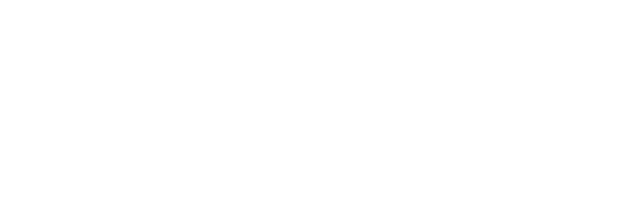
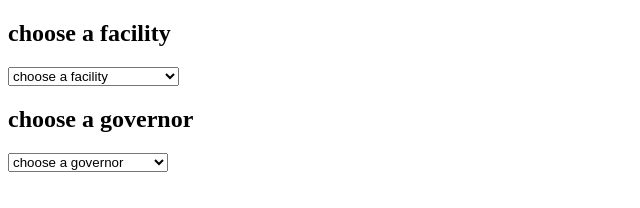
Before and after one commit to nss-day-cohort-52/exomine-tornado-mashers, a plain HTML site: page index.html in a window 1280 px wide. Shown: the whole page, without its empty margins (0-640 px from the left). Drawn offline with Linux system fonts and the light colour scheme.

Commit message:
render all to dom

```diff
--- a/index.html
+++ b/index.html
@@ -7,6 +7,7 @@
     <title>Exomine</title>
 </head>
 <body>
-
+    <section class="container"></section>
+    <script type="module" src="./scripts/main.js"></script>
 </body>
 </html>
--- a/scripts/Exomine.js
+++ b/scripts/Exomine.js
@@ -1,5 +1,15 @@
+import { facilitiesHTML } from "./Facilities.js";
+import { governorHTML } from "./Governors.js";
 /*
 
 This module imports html from individual modules and exports to main.js.
 
 */
+const facilitieshtml = facilitiesHTML()
+const governorhtml = governorHTML()
+
+export const renderHTML = () => {
+    return `${facilitieshtml}
+    ${governorhtml}
+    `
+}
--- a/scripts/Facilities.js
+++ b/scripts/Facilities.js
@@ -9,7 +9,7 @@ import { getFacilities } from "./dataAccess.js"
 const facilitiesArray = getFacilities()
 
 export const facilitiesHTML = () => {
-    let html = "<h2>choose a facility</h2>"
+   let html = "<h2>choose a facility</h2>"
 
     html += `<select id="facility">`
     html += '<option value="0">choose a facility</option>'
@@ -21,5 +21,4 @@ export const facilitiesHTML = () => {
     html += facilityOptions.join("")
     html += "</select>"
     return html
-
 }
--- a/scripts/Governors.js
+++ b/scripts/Governors.js
@@ -8,7 +8,7 @@ import { getGovernors } from "./dataAccess.js"
 const governorsArray = getGovernors()
 
 export const governorHTML = () => {
-    let html = "<h2>choose a governor</h2>"
+        let html = "<h2>choose a governor</h2>"
 
     html += `<select id="governor">`
     html += '<option value="0">choose a governor</option>'
@@ -20,5 +20,4 @@ export const governorHTML = () => {
     html += governorOptions.join("")
     html += "</select>"
     return html
-
 }
--- a/scripts/main.js
+++ b/scripts/main.js
@@ -1,5 +1,15 @@
+import { renderHTML } from "./Exomine.js";
 /*
 
 This module reders HTML to index.html.
 
 */
+
+
+let el = document.querySelector(".container")
+
+const htmlPage = () => {
+el.innerHTML = renderHTML()
+}
+
+htmlPage()
```
Also changed, not shown: scripts/OrderButton.js (line endings or trailing spaces).
